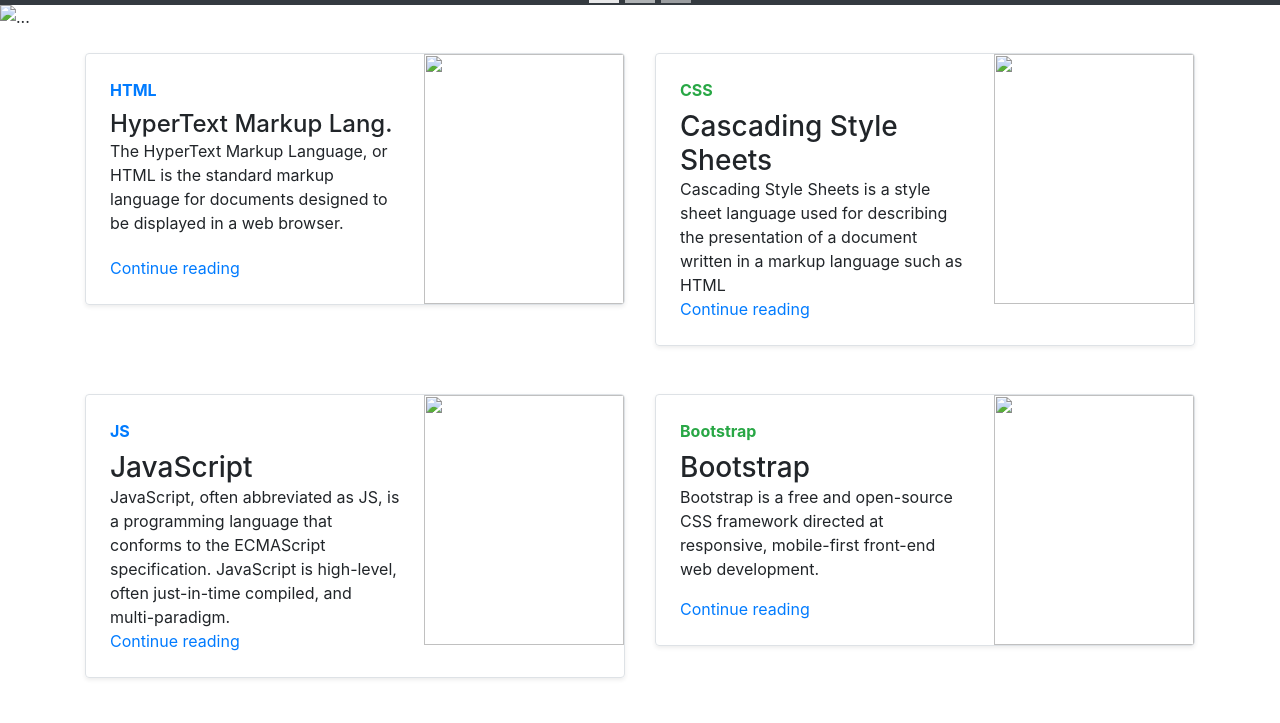
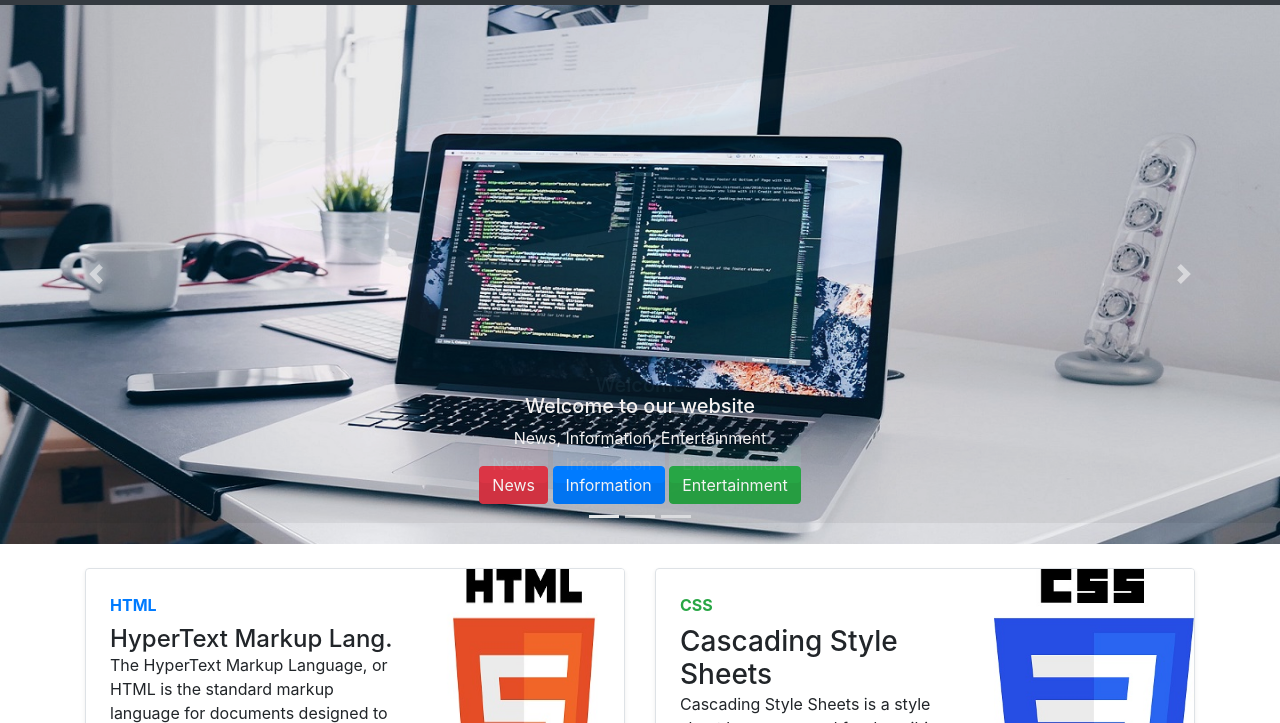
Before and after one commit to akmashatte/iCoder-By-Bootstrap, a plain HTML site: page index.html in a window 1280 px wide. Shown: the part 51-774 px from the top of the page. Drawn offline with nearby package versions, Linux system fonts and the light colour scheme; the site is published under a folder, as on GitHub Pages, so addresses that start at the root find nothing.

Commit message:
Update index.html

```diff
--- a/index.html
+++ b/index.html
@@ -26,7 +26,7 @@
                     <a class="nav-link" href="/">Home <span class="sr-only">(current)</span></a>
                 </li>
                 <li class="nav-item">
-                    <a class="nav-link" href="/about.html">About</a>
+                    <a class="nav-link" href="about.html">About</a>
                 </li>
                 <li class="nav-item dropdown">
                     <a class="nav-link dropdown-toggle" href="#" id="navbarDropdown" role="button"
@@ -42,7 +42,7 @@
                     </div>
                 </li>
                 <li class="nav-item">
-                    <a class="nav-link" href="/contact.html">Contact Us</a>
+                    <a class="nav-link" href="contact.html">Contact Us</a>
                 </li>
             </ul>
             <form class="form-inline my-2 my-lg-0">
@@ -139,7 +139,7 @@
         </ol>
         <div class="carousel-inner">
             <div class="carousel-item active">
-                <img src="/1.jpg" class="d-block w-100" alt="...">
+                <img src="1.jpg" class="d-block w-100" alt="...">
                 <div class="carousel-caption d-none d-md-block">
                     <h5>Welcome to our website</h5>
                     <p>News, Information, Entertainment</p>
@@ -149,7 +149,7 @@
                 </div>
             </div>
             <div class="carousel-item">
-                <img src="/2.jpg" class="d-block w-100" alt="...">
+                <img src="2.jpg" class="d-block w-100" alt="...">
                 <div class="carousel-caption d-none d-md-block">
                     <h5>Welcome</h5>
                     <p>Greetings Visitors</p>
@@ -159,7 +159,7 @@
                 </div>
             </div>
             <div class="carousel-item">
-                <img src="/3.jpg" class="d-block w-100" alt="...">
+                <img src="3.jpg" class="d-block w-100" alt="...">
                 <div class="carousel-caption d-none d-md-block">
                     <h5>Welcome to our website</h5>
                     <p>Enjoy Reading Article</p>
@@ -193,7 +193,7 @@
                         <a href="#" class="stretched-link">Continue reading</a>
                     </div>
                     <div class="col-auto d-none d-lg-block">
-                        <img class="bd-placeholder-img" width="200" height="250" src="/thumb-1.jpg" alt="">
+                        <img class="bd-placeholder-img" width="200" height="250" src="thumb-1.jpg" alt="">
                     </div>
                 </div>
             </div>
@@ -208,7 +208,7 @@
                         <a href="#" class="stretched-link">Continue reading</a>
                     </div>
                     <div class="col-auto d-none d-lg-block">
-                        <img class="bd-placeholder-img" width="200" height="250" src="/thumb-2.jpg" alt="">
+                        <img class="bd-placeholder-img" width="200" height="250" src="thumb-2.jpg" alt="">
                     </div>
                 </div>
             </div>
@@ -228,7 +228,7 @@
                         <a href="#" class="stretched-link">Continue reading</a>
                     </div>
                     <div class="col-auto d-none d-lg-block">
-                        <img class="bd-placeholder-img" width="200" height="250" src="/thumb-3.jpg" alt="">
+                        <img class="bd-placeholder-img" width="200" height="250" src="thumb-3.jpg" alt="">
                     </div>
                 </div>
             </div>
@@ -243,7 +243,7 @@
                         <a href="#" class="stretched-link">Continue reading</a>
                     </div>
                     <div class="col-auto d-none d-lg-block">
-                        <img class="bd-placeholder-img" width="200" height="250" src="/thumb-4.jpg" alt="">
+                        <img class="bd-placeholder-img" width="200" height="250" src="thumb-4.jpg" alt="">
                     </div>
                 </div>
             </div>
```
